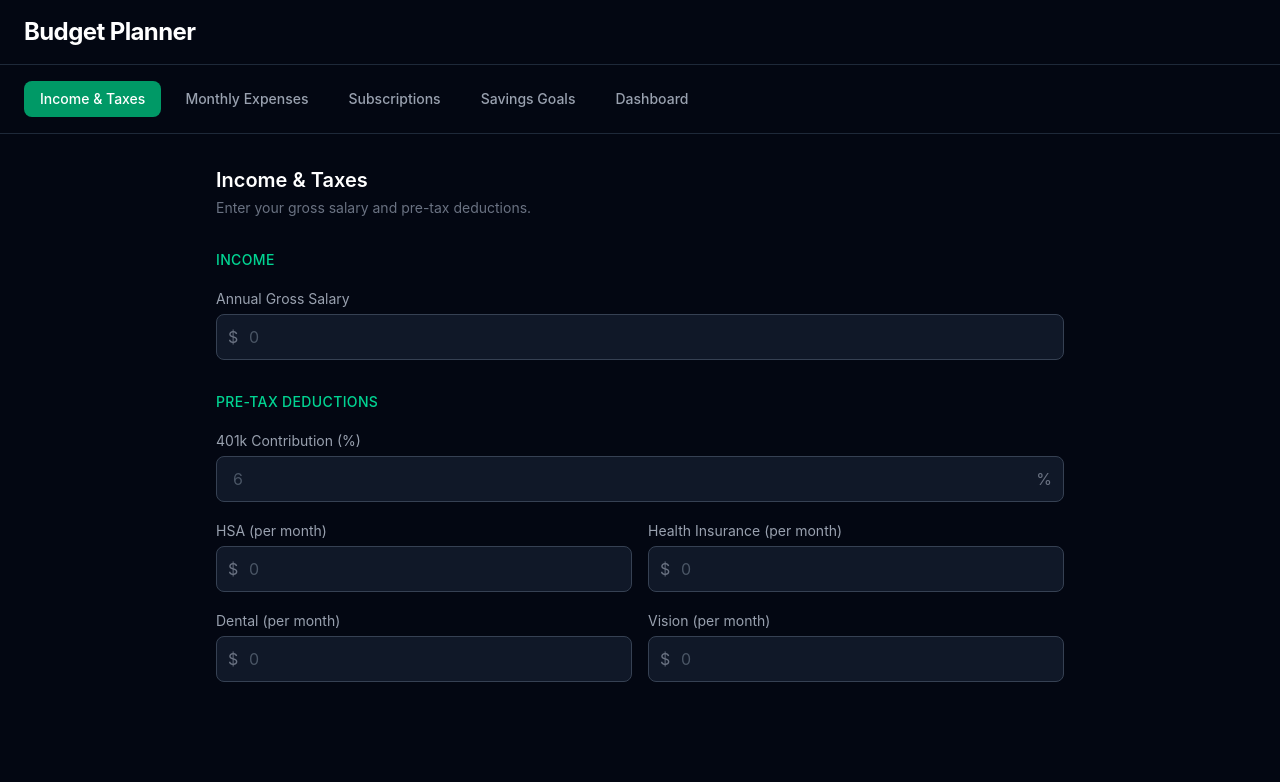
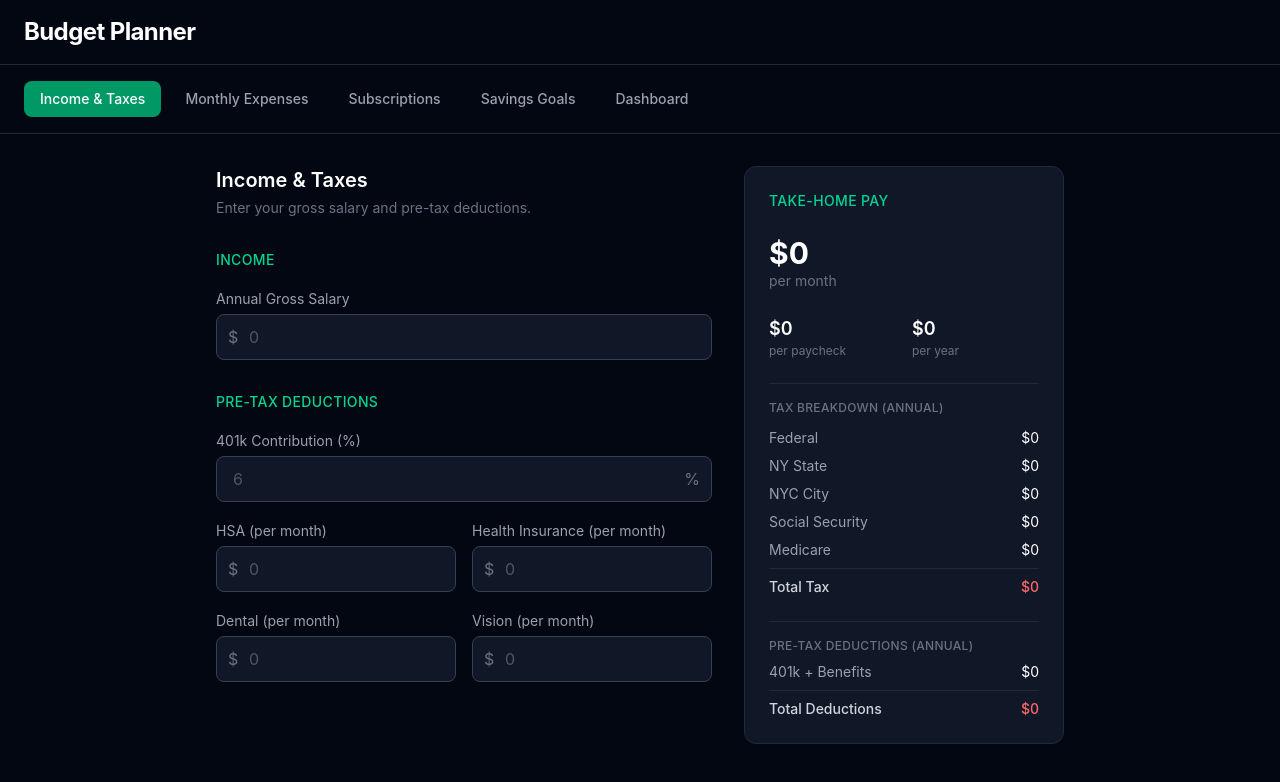
Before and after one commit to rodriq9890/budget-planner, a React (Vite) app: page / in a window 1280 px wide. Shown: the top 782 px of the page. Built offline with nearby package versions, Linux system fonts and the light colour scheme.

Commit message:
add tax calculator with live results panel

```diff
--- a/src/components/IncomeAndTaxes.jsx
+++ b/src/components/IncomeAndTaxes.jsx
@@ -1,18 +1,31 @@
 import { useState } from "react"
+import { calculateTaxBreakdown } from "../utils/taxCalculator"
 
 function IncomeAndTaxes({ data, setData }) {
   const handleChange = (field, value) => {
     setData({ ...data, [field]: value })
   }
 
+  const results = calculateTaxBreakdown(data)
+
+  const formatMoney = (amount) => {
+    return new Intl.NumberFormat("en-US", {
+      style: "currency",
+      currency: "USD",
+      minimumFractionDigits: 0,
+      maximumFractionDigits: 0,
+    }).format(amount)
+  }
+
   return (
-    <div className="space-y-8">
+    <div className="grid grid-cols-1 lg:grid-cols-5 gap-8">
+      {/* Left side — Inputs */}
+      <div className="lg:col-span-3 space-y-8">
         <div>
           <h2 className="text-xl font-semibold text-white mb-1">Income & Taxes</h2>
           <p className="text-gray-500 text-sm">Enter your gross salary and pre-tax deductions.</p>
         </div>
 
-      {/* Gross Salary */}
         <div className="space-y-4">
           <h3 className="text-sm font-medium text-emerald-400 uppercase tracking-wide">Income</h3>
           <label className="block">
@@ -30,7 +43,6 @@ function IncomeAndTaxes({ data, setData }) {
           </label>
         </div>
 
-      {/* Pre-Tax Deductions */}
         <div className="space-y-4">
           <h3 className="text-sm font-medium text-emerald-400 uppercase tracking-wide">Pre-Tax Deductions</h3>
 
@@ -107,6 +119,85 @@ function IncomeAndTaxes({ data, setData }) {
           </div>
         </div>
       </div>
+
+      {/* Right side — Live Results */}
+      <div className="lg:col-span-2">
+        <div className="bg-gray-900 border border-gray-800 rounded-xl p-6 sticky top-8 space-y-6">
+          <h3 className="text-sm font-medium text-emerald-400 uppercase tracking-wide">Take-Home Pay</h3>
+
+          {/* Big number */}
+          <div>
+            <p className="text-3xl font-bold text-white">{formatMoney(results.monthlyNet)}</p>
+            <p className="text-sm text-gray-500">per month</p>
+          </div>
+
+          <div className="grid grid-cols-2 gap-4">
+            <div>
+              <p className="text-lg font-semibold text-white">{formatMoney(results.biweeklyNet)}</p>
+              <p className="text-xs text-gray-500">per paycheck</p>
+            </div>
+            <div>
+              <p className="text-lg font-semibold text-white">{formatMoney(results.annualNet)}</p>
+              <p className="text-xs text-gray-500">per year</p>
+            </div>
+          </div>
+
+          {/* Breakdown */}
+          <div className="border-t border-gray-800 pt-4 space-y-3">
+            <h4 className="text-xs font-medium text-gray-500 uppercase tracking-wide">Tax Breakdown (Annual)</h4>
+
+            <div className="space-y-2 text-sm">
+              <div className="flex justify-between">
+                <span className="text-gray-400">Federal</span>
+                <span className="text-white">{formatMoney(results.federalTax)}</span>
+              </div>
+              <div className="flex justify-between">
+                <span className="text-gray-400">NY State</span>
+                <span className="text-white">{formatMoney(results.nyStateTax)}</span>
+              </div>
+              <div className="flex justify-between">
+                <span className="text-gray-400">NYC City</span>
+                <span className="text-white">{formatMoney(results.nycTax)}</span>
+              </div>
+              <div className="flex justify-between">
+                <span className="text-gray-400">Social Security</span>
+                <span className="text-white">{formatMoney(results.socialSecurity)}</span>
+              </div>
+              <div className="flex justify-between">
+                <span className="text-gray-400">Medicare</span>
+                <span className="text-white">{formatMoney(results.medicare)}</span>
+              </div>
+              <div className="flex justify-between border-t border-gray-800 pt-2 font-medium">
+                <span className="text-gray-300">Total Tax</span>
+                <span className="text-red-400">{formatMoney(results.totalTax)}</span>
+              </div>
+            </div>
+          </div>
+
+          <div className="border-t border-gray-800 pt-4 space-y-2 text-sm">
+            <h4 className="text-xs font-medium text-gray-500 uppercase tracking-wide">Pre-Tax Deductions (Annual)</h4>
+            <div className="flex justify-between">
+              <span className="text-gray-400">401k + Benefits</span>
+              <span className="text-white">{formatMoney(results.preTaxDeductions)}</span>
+            </div>
+            <div className="flex justify-between border-t border-gray-800 pt-2 font-medium">
+              <span className="text-gray-300">Total Deductions</span>
+              <span className="text-red-400">{formatMoney(results.totalDeductions)}</span>
+            </div>
+          </div>
+
+          {/* Effective rate */}
+          {results.gross > 0 && (
+            <div className="bg-gray-800 rounded-lg p-3 text-center">
+              <p className="text-sm text-gray-400">Effective Tax Rate</p>
+              <p className="text-xl font-bold text-white">
+                {((results.totalTax / results.gross) * 100).toFixed(1)}%
+              </p>
+            </div>
+          )}
+        </div>
+      </div>
+    </div>
   )
 }
 
--- /dev/null
+++ b/src/utils/taxCalculator.js
@@ -0,0 +1,84 @@
+// Federal tax brackets (2025, single filer)
+const FEDERAL_BRACKETS = [
+  { min: 0, max: 11925, rate: 0.10 },
+  { min: 11925, max: 48475, rate: 0.12 },
+  { min: 48475, max: 103350, rate: 0.22 },
+  { min: 103350, max: 197300, rate: 0.24 },
+  { min: 197300, max: 250525, rate: 0.32 },
+  { min: 250525, max: 626350, rate: 0.35 },
+  { min: 626350, max: Infinity, rate: 0.37 },
+]
+
+// NY State brackets (2025, single filer)
+const NY_STATE_BRACKETS = [
+  { min: 0, max: 8500, rate: 0.04 },
+  { min: 8500, max: 11700, rate: 0.045 },
+  { min: 11700, max: 13900, rate: 0.0525 },
+  { min: 13900, max: 80650, rate: 0.0585 },
+  { min: 80650, max: 215400, rate: 0.0625 },
+  { min: 215400, max: 1077550, rate: 0.0685 },
+  { min: 1077550, max: Infinity, rate: 0.0882 },
+]
+
+// NYC city tax brackets (2025)
+const NYC_BRACKETS = [
+  { min: 0, max: 12000, rate: 0.03078 },
+  { min: 12000, max: 25000, rate: 0.03762 },
+  { min: 25000, max: 50000, rate: 0.03819 },
+  { min: 50000, max: Infinity, rate: 0.03876 },
+]
+
+// This function applies progressive bracket math
+// Same logic your spreadsheet does, but explicit
+function calcBracketTax(income, brackets) {
+  let tax = 0
+  for (const bracket of brackets) {
+    if (income <= bracket.min) break
+    const taxableInBracket = Math.min(income, bracket.max) - bracket.min
+    tax += taxableInBracket * bracket.rate
+  }
+  return tax
+}
+
+export function calculateTaxBreakdown(data) {
+  const gross = data.grossSalary || 0
+
+  // Pre-tax deductions reduce taxable income
+  const preTaxDeductions =
+    (gross * (data.retirement401k || 0)) / 100 +
+    (data.hsa || 0) * 12 +
+    (data.healthInsurance || 0) * 12 +
+    (data.dental || 0) * 12 +
+    (data.vision || 0) * 12
+
+  const taxableIncome = Math.max(0, gross - preTaxDeductions)
+
+  // Tax calculations
+  const federalTax = calcBracketTax(taxableIncome, FEDERAL_BRACKETS)
+  const nyStateTax = calcBracketTax(taxableIncome, NY_STATE_BRACKETS)
+  const nycTax = calcBracketTax(taxableIncome, NYC_BRACKETS)
+
+  // FICA is on gross (not reduced by 401k/HSA)
+  const socialSecurity = Math.min(gross, 176100) * 0.062
+  const medicare = gross * 0.0145
+
+  const totalTax = federalTax + nyStateTax + nycTax + socialSecurity + medicare
+  const totalDeductions = totalTax + preTaxDeductions
+  const annualNet = gross - totalDeductions
+
+  return {
+    gross,
+    taxableIncome,
+    preTaxDeductions,
+    federalTax,
+    nyStateTax,
+    nycTax,
+    socialSecurity,
+    medicare,
+    totalTax,
+    totalDeductions,
+    annualNet,
+    monthlyNet: annualNet / 12,
+    biweeklyNet: annualNet / 26,
+  }
+}
```
Lines whose indentation alone changed are shown as unchanged.
